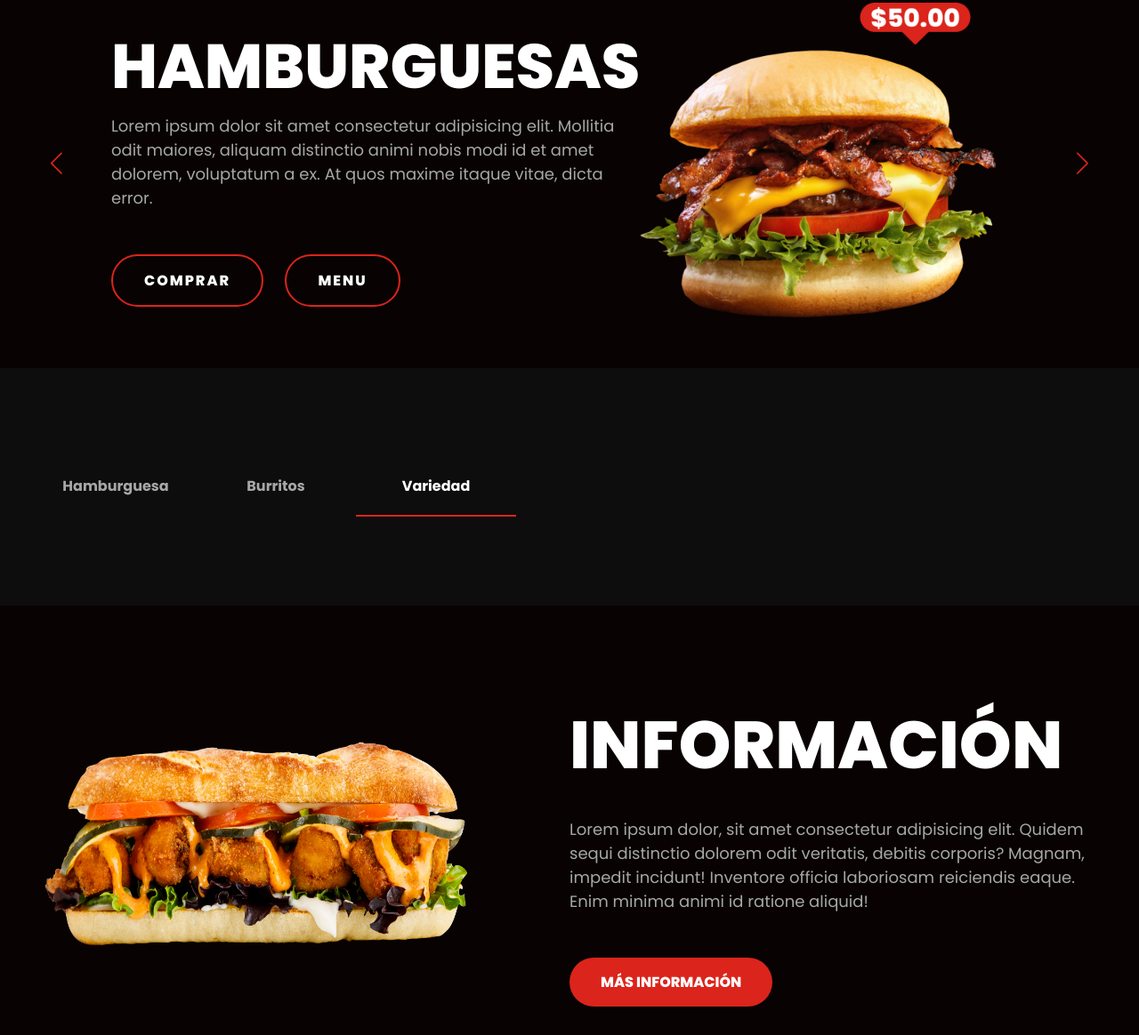
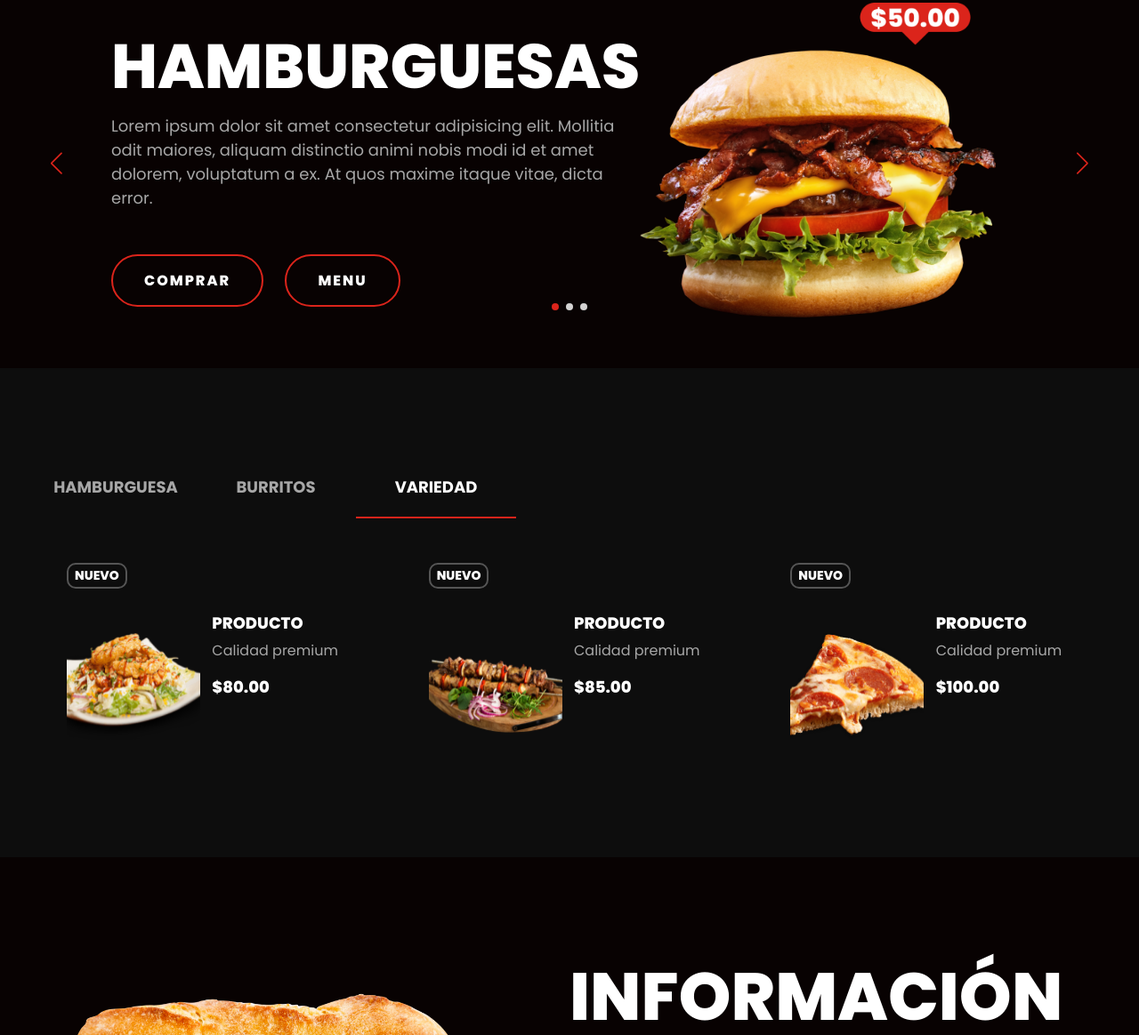
Before and after one commit to AlejandroTiconaDev/burguer0.1, a plain HTML site: page index.html in a window 1280 px wide. Shown: the part 197-1361 px from the top of the page at 89% size. Drawn offline with nearby package versions, Linux system fonts and the light colour scheme.

Commit message:
Last commit of version 1.0 of burguer restaurant by Alejandro Ticona Sinani at 3/14/2024

```diff
--- a/script.js
+++ b/script.js
@@ -0,0 +1,46 @@
+var swiper = new Swiper(".mySwiper-1",{
+    slidesPerView:1,
+    spaceBetween: 30,
+    loop:true,
+    pagination:{
+        el:".swiper-pagination",
+        clickable: true,
+    },
+    navigation:{
+        nextEl:".swiper-button-next",
+        prevEl:".swiper-button-prev",
+    }
+});
+
+var swiper = new Swiper(".mySwiper-2",{
+    slidesPerView:3,
+    spaceBetween: 20,
+    loop:true,
+    loopFillGroupWithBlank:true,
+    navigation:{
+        nextEl:".swiper-button-next",
+        prevEl:".swiper-button-prev",
+    },
+    breakpoints : {
+        0:{
+            slidesPerView:1,
+        },
+        520:{
+            slidesPerView:1,
+        },
+        950:{
+            slidesPerView:3,
+        }
+    }
+});
+
+let tabInputs = document.querySelectorAll(".tabInput");
+
+tabInputs.forEach(function(input){
+    input.addEventListener('change',function(){
+        let id = input.ariaValueMax;
+
+        let thisSwiper = document.getElementById('swiper'+id);
+        thisSwiper.swiper.update();
+    })
+});
--- a/style.css
+++ b/style.css
@@ -198,11 +198,13 @@ body {
     width: 15%;
     order: 1;
     display: block;
-    padding: 20px;
+    padding: 20px 0;
     text-align: center;
     cursor: pointer;
     color: #A7A7A7;
     font-weight: 700;
+    font-size: 18px;
+    text-transform: uppercase;
     transition: background ease 0.2s;
 }
 
@@ -211,7 +213,6 @@ body {
     flex-grow: 1;
     width: 100%;
     display: none;
-    padding: none;
     padding-top: 25px;
 }
 
@@ -224,6 +225,9 @@ body {
     color: #ffffff;
 }
 
+.tabs input[type="radio"]:checked+label + .tab {
+    display:block;
+}
 .product {
     display: flex;
     align-items: center;
```
